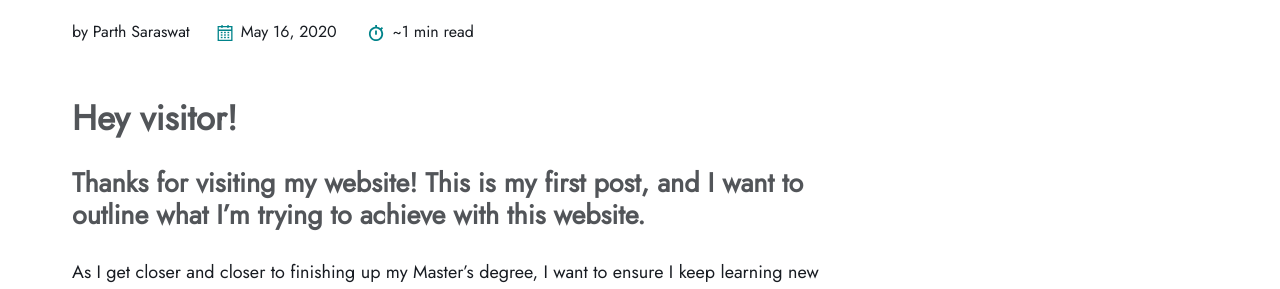
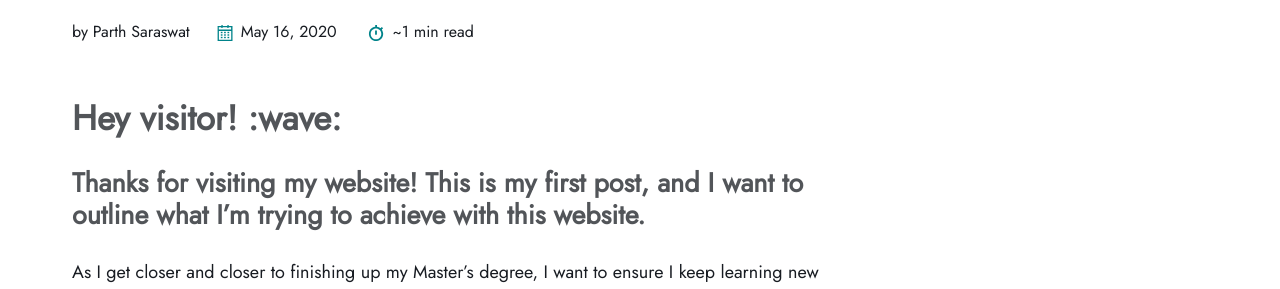
Before and after one commit to parthsaraswat/parthsaraswat.github.io, a Jekyll site: the page built from _posts/2020-05-16-hello-world.md, in a window 1280 px wide. Shown: the part 256-545 px from the top of the page. Built offline with Jekyll 4.4.1, drawn with Linux system fonts in a browser that asks for light colours; some of the changed lines change nothing that is shown.

Commit message:
Update 2020-05-16-hello-world.md

```diff
--- a/_posts/2020-05-16-hello-world.md
+++ b/_posts/2020-05-16-hello-world.md
@@ -9,7 +9,7 @@ tags:
   - lists
   - markup
 ---
-## Hey visitor!
+## Hey visitor! :wave:
 ### Thanks for visiting my website! This is my first post, and I want to outline what I'm trying to achieve with this website.
 
 As I get closer and closer to finishing up my Master's degree, I want to ensure I keep learning new things and continue to keep the momentum that Cornell has helped me achieve over the past year.
```
